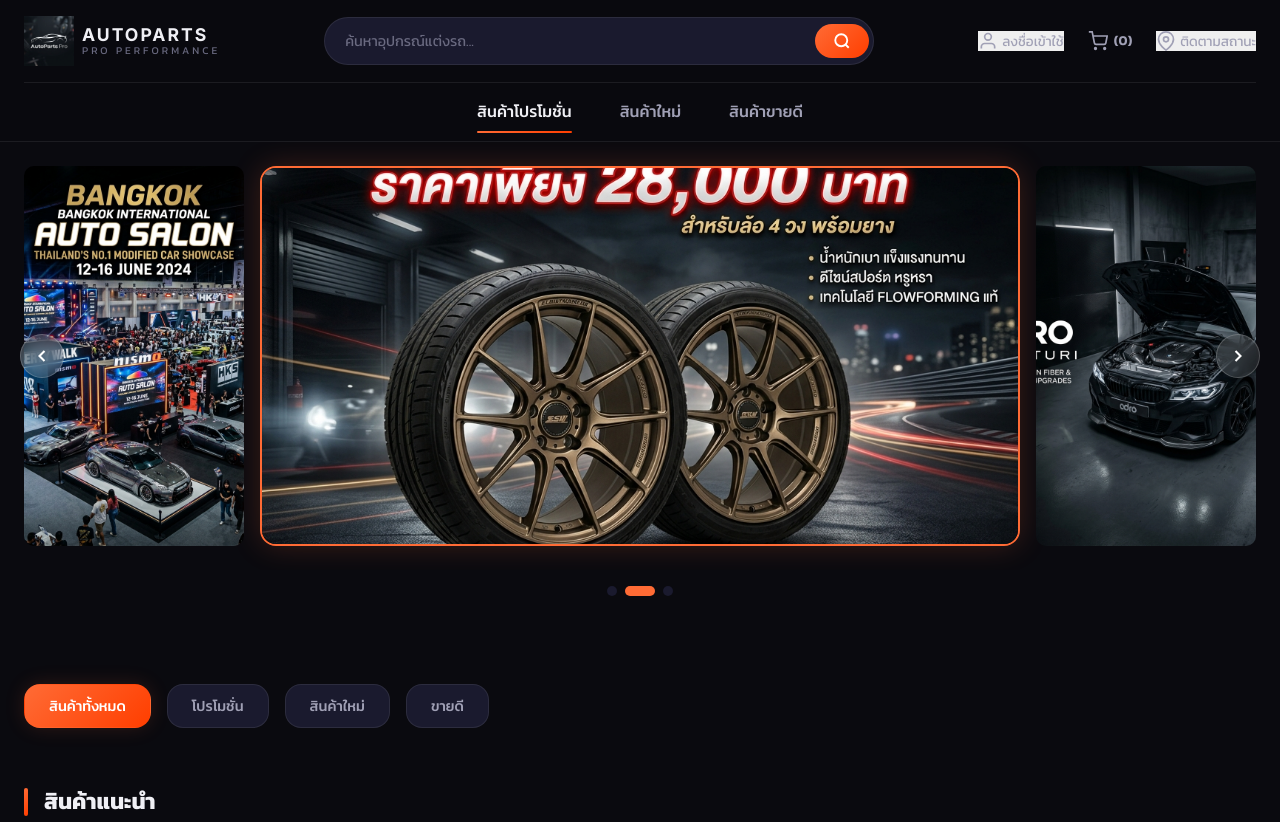
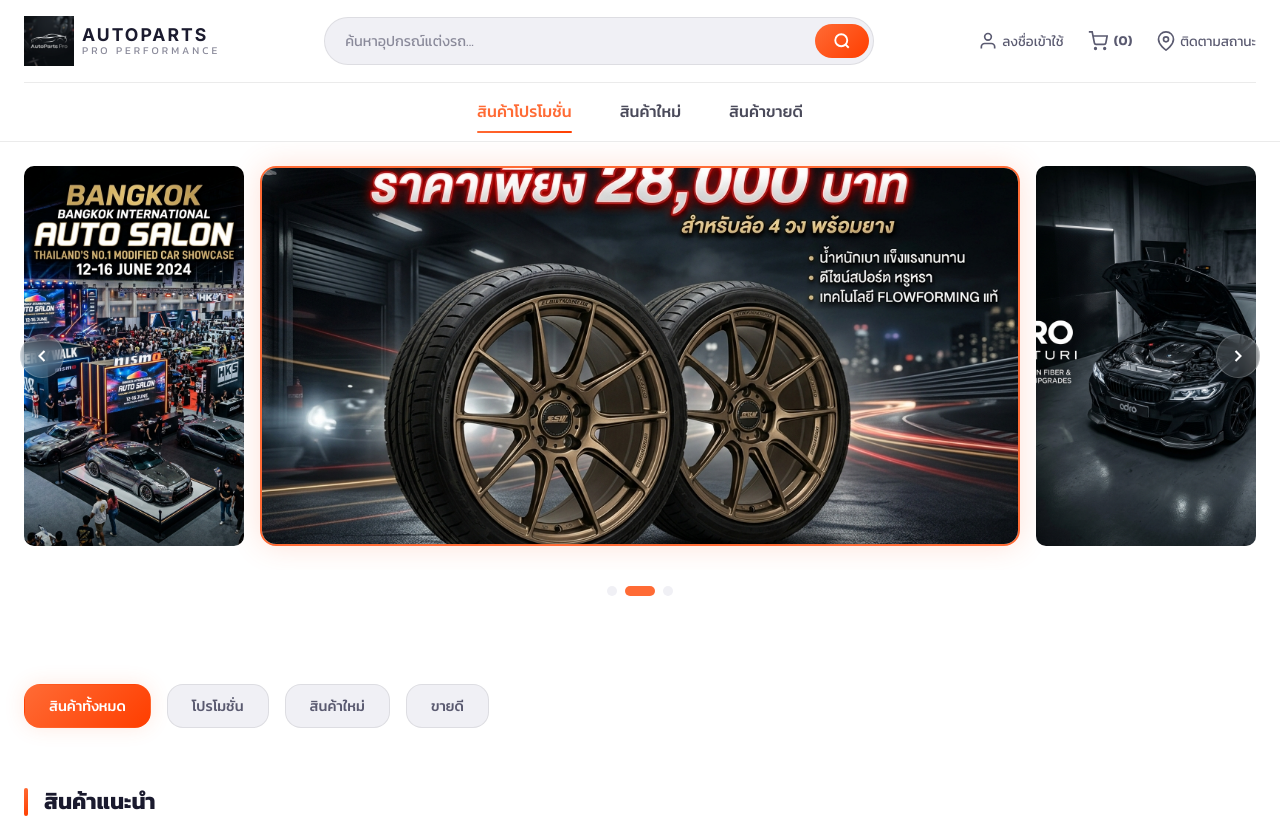
Before and after one commit to Nattapong7557/PJ_Car-Accessories, a plain HTML site: page frontend/index.html in a window 1280 px wide. Shown: the top 822 px of the page. Drawn offline with Linux system fonts and the light colour scheme; no server answers.

Commit message:
edit color

```diff
--- a/frontend/css/styles.css
+++ b/frontend/css/styles.css
@@ -11,18 +11,18 @@
    ============================================ */
 :root {
   /* Colors */
-  --color-bg-primary: #0a0a0f;
-  --color-bg-secondary: #12121a;
-  --color-bg-tertiary: #1a1a2e;
-  --color-bg-card: #16162a;
-  --color-bg-card-hover: #1e1e3a;
-  --color-bg-header: rgba(10, 10, 15, 0.95);
-  --color-bg-input: #1a1a2e;
-  --color-bg-overlay: rgba(0, 0, 0, 0.7);
-
-  --color-text-primary: #f0f0f5;
-  --color-text-secondary: #a0a0b5;
-  --color-text-muted: #6a6a80;
+  --color-bg-primary: #ffffff;
+  --color-bg-secondary: #f7f7fa;
+  --color-bg-tertiary: #f0f0f5;
+  --color-bg-card: #ffffff;
+  --color-bg-card-hover: #f5f5f8;
+  --color-bg-header: rgba(255, 255, 255, 0.95);
+  --color-bg-input: #f0f0f5;
+  --color-bg-overlay: rgba(0, 0, 0, 0.5);
+
+  --color-text-primary: #1a1a2e;
+  --color-text-secondary: #5a5a70;
+  --color-text-muted: #8a8a9a;
   --color-text-accent: #ff6b35;
 
   --color-accent-primary: #ff6b35;
@@ -35,15 +35,15 @@
   --color-green: #2ec4b6;
   --color-blue: #4361ee;
 
-  --color-border: rgba(255, 255, 255, 0.08);
+  --color-border: rgba(0, 0, 0, 0.08);
   --color-border-hover: rgba(255, 107, 53, 0.3);
 
   /* Shadows */
-  --shadow-sm: 0 2px 8px rgba(0, 0, 0, 0.3);
-  --shadow-md: 0 4px 16px rgba(0, 0, 0, 0.4);
-  --shadow-lg: 0 8px 32px rgba(0, 0, 0, 0.5);
+  --shadow-sm: 0 2px 8px rgba(0, 0, 0, 0.06);
+  --shadow-md: 0 4px 16px rgba(0, 0, 0, 0.08);
+  --shadow-lg: 0 8px 32px rgba(0, 0, 0, 0.12);
   --shadow-glow: 0 0 20px rgba(255, 107, 53, 0.15);
-  --shadow-card: 0 4px 20px rgba(0, 0, 0, 0.3);
+  --shadow-card: 0 4px 20px rgba(0, 0, 0, 0.06);
 
   /* Typography */
   --font-primary: 'Inter', sans-serif;
@@ -145,6 +145,7 @@ input {
   max-width: var(--container-max);
   margin: 0 auto;
   padding: 0 var(--space-lg);
+  background-color: #ffffff;
 }
 
 .sr-only {
@@ -209,7 +210,6 @@ input {
 .header__logo img {
   height: 50px;
   width: auto;
-  filter: brightness(1.2);
 }
 
 .header__logo-text {
@@ -310,6 +310,10 @@ input {
   gap: var(--space-xs);
   color: var(--color-text-secondary);
   font-size: 0.85rem;
+  font-family: inherit;
+  background: transparent;
+  border: none;
+  padding: 0;
   cursor: pointer;
   transition: color var(--transition-fast);
   position: relative;
@@ -348,6 +352,7 @@ input {
 
 /* Navigation */
 .header__nav {
+  background: #ffffff;
   border-top: 1px solid var(--color-border);
 }
 
@@ -366,7 +371,7 @@ input {
 .header__nav-link {
   font-size: 1rem;
   font-weight: 500;
-  color: var(--color-text-secondary);
+  color: #4a4a5a;
   padding: var(--space-sm) 0;
   transition: color var(--transition-fast);
   position: relative;
@@ -386,7 +391,7 @@ input {
 
 .header__nav-link:hover,
 .header__nav-link.active {
-  color: var(--color-text-primary);
+  color: var(--color-accent-primary);
 }
 
 .header__nav-link:hover::after,
```
